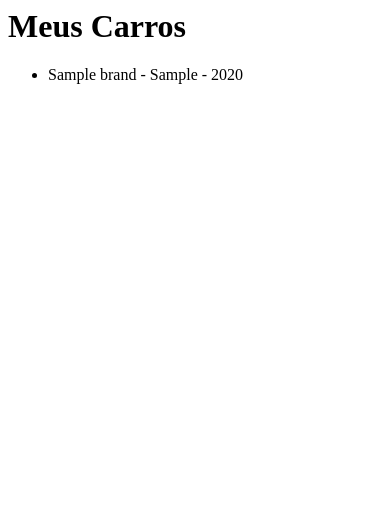
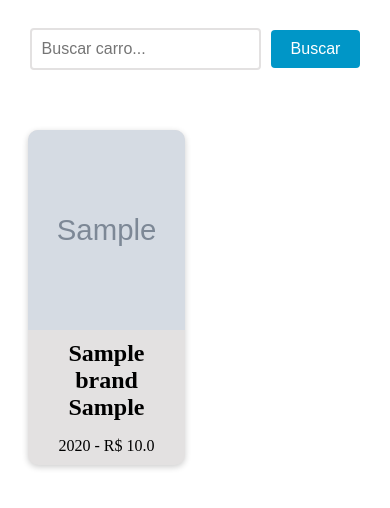
Before and after one commit to ramonbss/django_master_cars, a Django app: page /cars/ in a window 390 px wide. Shown: the top 508 px of the page. Run offline with Django 5.2, Linux system fonts and the light colour scheme; tables that the repository leaves empty hold one stand-in row (values such as "Sample post"); grey boxes marked "Sample" are stand-in pictures.

Commit message:
feat: Implement car search, enhance car listing UI with grid and image placeholders, and update the cars URL name.

```diff
--- a/app/urls.py
+++ b/app/urls.py
@@ -22,5 +22,5 @@ from cars import views
 
 urlpatterns = [
     path('admin/', admin.site.urls),
-    path('cars/', views.cars, name='cars'),
+    path('cars/', views.cars, name='cars_list'),
 ] + static(settings.MEDIA_URL, document_root=settings.MEDIA_ROOT)
--- a/cars/templates/cars.html
+++ b/cars/templates/cars.html
@@ -1,18 +1,112 @@
-<html>
+{% block content %}
+<style>
+    .car-grid {
+        display: grid;
+        grid-template-columns: repeat(3, 1fr);
+        gap: 20px;
+        margin: 0 auto;
+        max-width: 1200px;
+        padding: 20px;
+    }
 
-<head>
-    <title>Meus Carros</title>
-</head>
-{% block content %}
+    .car-card {
+        background-color: #e3e1e1;
+        box-shadow: 0 2px 6px rgba(0, 0, 0, 0.2);
+        border-radius: 10px;
+        overflow: hidden;
+        text-align: center;
+        transition: all 0.3s ease;
+    }
 
-<body>
-    <h1>Meus Carros</h1>
-    <ul>
-        {% for car in cars %}
-        <li>{{ car.brand }} - {{ car.model }} - {{ car.factory_year }}</li>
-        {% endfor %}
-    </ul>
-</body>
+    .car-card:hover {
+        cursor: pointer;
+        box-shadow: 0 4px 10px rgba(0, 0, 0, 0.4);
+        transform: translateY(-2px);
+    }
+
+    .car-card img {
+        width: 100%;
+        height: 200px;
+        object-fit: cover;
+    }
+
+    .car-card h3 {
+        font-size: 20px;
+        margin-top: 10px;
+        margin-bottom: 5px;
+    }
+
+    .car-card h2 {
+        font-size: 1.5rem;
+        margin: 10px;
+    }
+
+    .car-card p {
+        font-size: 1rem;
+        margin-bottom: 10px;
+    }
+
+    @media (max-width: 768px) {
+        .car-grid {
+            grid-template-columns: repeat(2, 1fr);
+        }
+    }
+
+    form {
+        display: flex;
+        justify-content: center;
+        align-items: center;
+        margin-bottom: 20px;
+        text-align: center;
+        padding: 20px;
+    }
+
+    input[type="text"] {
+        padding: 10px;
+        font-size: 16px;
+        border: 2px solid #e3e1e1;
+        border-radius: 4px;
+        margin-right: 10px;
+        transition: border-bottom-color 0.3s ease-in-out;
+    }
+
+    input[type="text"]:focus {
+        outline: none;
+        border-bottom-color: #e3e1e1;
+    }
+
+    button[type="submit"] {
+        background-color: #0096c7;
+        color: #fff;
+        border: none;
+        padding: 10px 20px;
+        font-size: 16px;
+        border-radius: 4px;
+        cursor: pointer;
+        transition: background-color 0.3s ease-in-out;
+    }
+
+    button[type="submit"]:hover {
+        background-color: #108eb8;
+    }
+</style>
+
+<form method="GET" action="{% url 'cars_list' %}">
+    <input type="text" name="search" placeholder="Buscar carro...">
+    <button type="submit">Buscar</button>
+</form>
+
+<div class="car-grid">
+    {% if cars %}
+    {% for car in cars %}
+    <div class="car-card">
+        <img src="{{ car.photo_url }}" alt="{{ car.model }} - {{ car.brand }}">
+        <h2>{{ car.brand }} {{ car.model }}</h2>
+        <p>{{ car.factory_year }} - R$ {{ car.price }}</p>
+    </div>
+    {% endfor %}
+    {% else %}
+    <p class="no-results">Nenhum carro encontrado.</p>
+    {% endif %}
+</div>
 {% endblock %}
-
-</html>
--- a/cars/views.py
+++ b/cars/views.py
@@ -1,10 +1,35 @@
 from django.shortcuts import render
+from django.conf import settings
 from .models import Car
 
 # Create your views here.
 def cars(request):
-    cars = Car.objects.all()
+    cars_list = Car.objects.all()
+    search = request.GET.get('search')
+    if search:
+        cars_list = cars_list.filter(model__icontains=search)
+
+    # Enrich each car with safe photo URL (presentation logic)
+    for car in cars_list:
+        car.photo_url = _get_car_photo_url(car)
+
     context = {
-        'cars': cars
+        'cars': cars_list
     }
     return render(request, 'cars.html', context)
+
+
+def _get_car_photo_url(car):
+    """
+    Helper function to get the photo URL with fallback to placeholder.
+    Keeps presentation logic out of the model layer.
+    """
+    if car.photo and hasattr(car.photo, 'url'):
+        try:
+            return car.photo.url
+        except ValueError:
+            # Photo field exists but no file is associated
+            pass
+
+    # Fallback to placeholder - uses settings for flexibility
+    return f'{settings.MEDIA_URL}cars/car_placeholder.webp'
```
